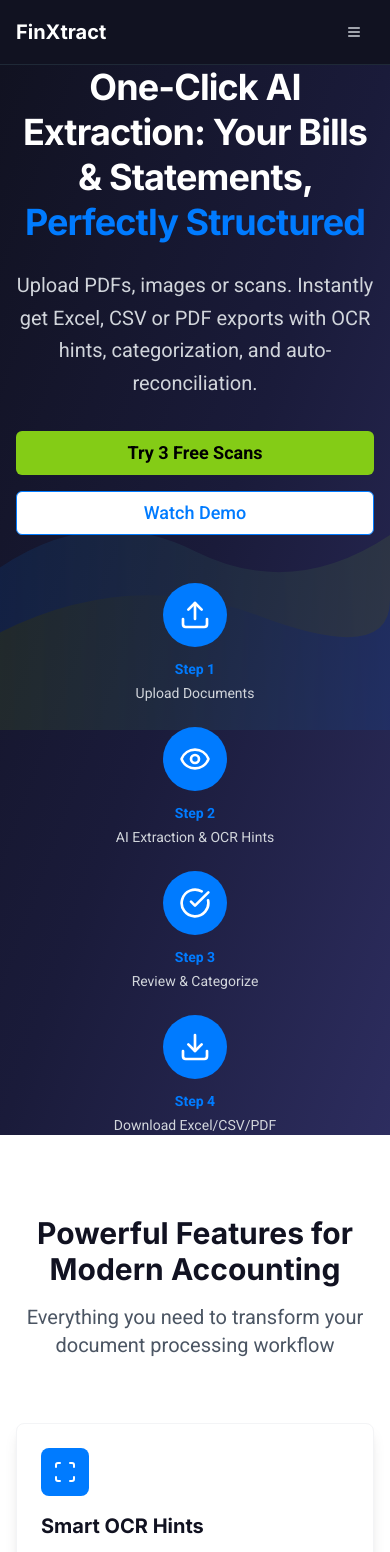
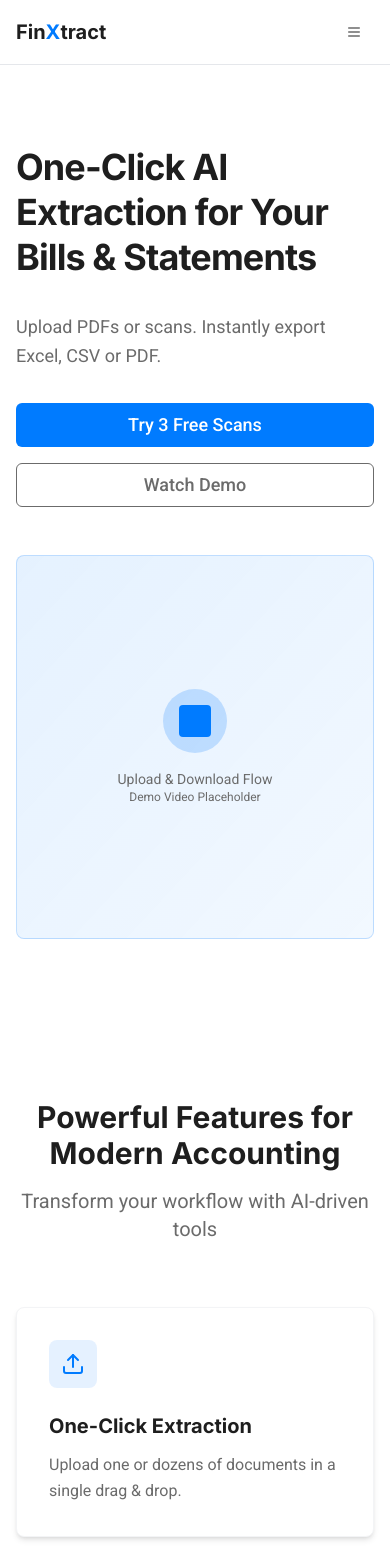
Before and after one commit to jonathanrao99/finxtract-ai-clarity, a React (Vite) app: page / in a window 390 px wide. Shown: the top 1552 px of the page. Built offline with nearby package versions, Linux system fonts and the light colour scheme.

Commit message:
Refactor: Implement new landing page design
Implement the new landing page design with the specified sections, styling, and interactive elements.

```diff
--- a/index.html
+++ b/index.html
@@ -4,23 +4,21 @@
   <head>
     <meta charset="UTF-8" />
     <meta name="viewport" content="width=device-width, initial-scale=1.0" />
-    <title>FinXtract - AI-Powered Bill & Statement Converter</title>
-    <meta name="description" content="One-Click AI Extraction: Your Bills & Statements, Perfectly Structured. Upload PDFs, images or scans. Instantly get Excel, CSV or PDF exports." />
+    <title>FinXtract - AI-Powered Document Converter</title>
+    <meta name="description" content="One-Click AI Extraction for Your Bills & Statements. Upload PDFs or scans. Instantly export Excel, CSV or PDF." />
     <meta name="author" content="FinXtract" />
 
     <!-- Google Fonts -->
     <link rel="preconnect" href="https://fonts.googleapis.com">
     <link rel="preconnect" href="https://fonts.gstatic.com" crossorigin>
-    <link href="https://fonts.googleapis.com/css2?family=Inter:wght@400;500;600;700;800&family=Roboto:wght@300;400;500;700&display=swap" rel="stylesheet">
+    <link href="https://fonts.googleapis.com/css2?family=Inter:wght@400;500;600;700;800&family=Roboto:wght@300;400;500;700&family=Poppins:wght@400;500;600;700;800&display=swap" rel="stylesheet">
 
-    <meta property="og:title" content="FinXtract - AI-Powered Bill & Statement Converter" />
-    <meta property="og:description" content="One-Click AI Extraction: Your Bills & Statements, Perfectly Structured" />
+    <meta property="og:title" content="FinXtract - AI-Powered Document Converter" />
+    <meta property="og:description" content="One-Click AI Extraction for Your Bills & Statements" />
     <meta property="og:type" content="website" />
-    <meta property="og:image" content="https://lovable.dev/opengraph-image-p98pqg.png" />
 
     <meta name="twitter:card" content="summary_large_image" />
     <meta name="twitter:site" content="@finxtract" />
-    <meta name="twitter:image" content="https://lovable.dev/opengraph-image-p98pqg.png" />
   </head>
 
   <body>
--- a/src/components/layout/Navbar.tsx
+++ b/src/components/layout/Navbar.tsx
@@ -6,15 +6,17 @@ import { Menu, X } from "lucide-react";
 export const Navbar = () => {
   const [isMenuOpen, setIsMenuOpen] = useState(false);
 
-  const menuItems = ["Home", "Features", "Pricing", "Reviews", "Contact"];
+  const menuItems = ["Home", "Features", "Pricing"];
 
   return (
-    <nav className="sticky top-0 z-50 bg-[#111221] text-white border-b border-gray-800">
+    <nav className="sticky top-0 z-50 bg-white border-b border-gray-200">
       <div className="max-w-7xl mx-auto px-4 sm:px-6 lg:px-8">
         <div className="flex justify-between items-center h-16">
           {/* Logo */}
           <div className="flex-shrink-0">
-            <h1 className="text-xl font-bold text-white">FinXtract</h1>
+            <h1 className="text-xl font-bold text-[#1E1E1E]">
+              Fin<span className="text-[#007BFF]">X</span>tract
+            </h1>
           </div>
 
           {/* Desktop Menu */}
@@ -24,7 +26,7 @@ export const Navbar = () => {
                 <a
                   key={item}
                   href={`#${item.toLowerCase()}`}
-                  className="text-gray-300 hover:text-white px-3 py-2 text-sm font-medium transition-colors"
+                  className="text-[#6B6B6B] hover:text-[#1E1E1E] px-3 py-2 text-sm font-medium transition-colors"
                 >
                   {item}
                 </a>
@@ -33,14 +35,8 @@ export const Navbar = () => {
           </div>
 
           {/* Desktop CTA */}
-          <div className="hidden md:flex items-center space-x-4">
-            <Button variant="ghost" className="text-gray-300 hover:text-white">
-              Login
-            </Button>
-            <Button variant="ghost" className="text-gray-300 hover:text-white">
-              Sign Up
-            </Button>
-            <Button className="bg-[#84CC16] hover:bg-[#65A30D] text-black font-medium">
+          <div className="hidden md:flex">
+            <Button className="bg-[#007BFF] hover:bg-[#0056b3] text-white font-medium">
               Get Started
             </Button>
           </div>
@@ -51,35 +47,42 @@ export const Navbar = () => {
               variant="ghost"
               size="icon"
               onClick={() => setIsMenuOpen(!isMenuOpen)}
-              className="text-gray-300 hover:text-white"
+              className="text-[#6B6B6B] hover:text-[#1E1E1E]"
             >
               {isMenuOpen ? <X size={24} /> : <Menu size={24} />}
             </Button>
           </div>
         </div>
 
-        {/* Mobile Menu */}
+        {/* Mobile Menu Overlay */}
         {isMenuOpen && (
-          <div className="md:hidden">
-            <div className="px-2 pt-2 pb-3 space-y-1 sm:px-3 border-t border-gray-800">
+          <div className="md:hidden fixed inset-0 z-50 bg-white">
+            <div className="flex justify-between items-center h-16 px-4 border-b border-gray-200">
+              <h1 className="text-xl font-bold text-[#1E1E1E]">
+                Fin<span className="text-[#007BFF]">X</span>tract
+              </h1>
+              <Button
+                variant="ghost"
+                size="icon"
+                onClick={() => setIsMenuOpen(false)}
+                className="text-[#6B6B6B] hover:text-[#1E1E1E]"
+              >
+                <X size={24} />
+              </Button>
+            </div>
+            <div className="px-4 py-8 space-y-6">
               {menuItems.map((item) => (
                 <a
                   key={item}
                   href={`#${item.toLowerCase()}`}
-                  className="text-gray-300 hover:text-white block px-3 py-2 text-sm font-medium"
+                  className="block text-2xl font-medium text-[#1E1E1E] hover:text-[#007BFF] transition-colors"
                   onClick={() => setIsMenuOpen(false)}
                 >
                   {item}
                 </a>
               ))}
-              <div className="pt-4 space-y-2">
-                <Button variant="ghost" className="w-full text-gray-300 hover:text-white">
-                  Login
-                </Button>
-                <Button variant="ghost" className="w-full text-gray-300 hover:text-white">
-                  Sign Up
-                </Button>
-                <Button className="w-full bg-[#84CC16] hover:bg-[#65A30D] text-black font-medium">
+              <div className="pt-4">
+                <Button className="w-full bg-[#007BFF] hover:bg-[#0056b3] text-white font-medium">
                   Get Started
                 </Button>
               </div>
--- a/src/components/sections/Features.tsx
+++ b/src/components/sections/Features.tsx
@@ -1,27 +1,27 @@
 
-import { Scan, Tag, GitMerge, Upload } from "lucide-react";
+import { Upload, Eye, Tag, GitMerge } from "lucide-react";
 
 export const Features = () => {
   const features = [
     {
-      icon: Scan,
-      title: "Smart OCR Hints",
-      description: "Highlight line-items as you hover with intelligent text recognition and extraction."
+      icon: Upload,
+      title: "One-Click Extraction",
+      description: "Upload one or dozens of documents in a single drag & drop."
+    },
+    {
+      icon: Eye,
+      title: "Live OCR Previews",
+      description: "See highlighted text and line-items before you download."
     },
     {
       icon: Tag,
-      title: "Auto-Categorization",
-      description: "Automatically sort rent, utilities, payroll and more with AI-powered classification."
+      title: "Smart Categorization",
+      description: "Auto-assign rents, utilities, payroll, and more."
     },
     {
       icon: GitMerge,
-      title: "Reconciliation Engine",
-      description: "Match payments to statements automatically with our advanced reconciliation system."
-    },
-    {
-      icon: Upload,
-      title: "Bulk Upload & API",
-      description: "Drag & drop multiple files plus REST endpoint for seamless integration."
+      title: "Auto-Reconciliation",
+      description: "Match payments to bank entries—zero manual work."
     }
   ];
 
@@ -29,27 +29,27 @@ export const Features = () => {
     <section id="features" className="py-20 bg-white">
       <div className="max-w-7xl mx-auto px-4 sm:px-6 lg:px-8">
         <div className="text-center mb-16">
-          <h2 className="text-3xl md:text-4xl font-bold text-[#111221] mb-4">
+          <h2 className="text-3xl md:text-4xl font-bold text-[#1E1E1E] mb-4">
             Powerful Features for Modern Accounting
           </h2>
-          <p className="text-xl text-gray-600 max-w-3xl mx-auto">
-            Everything you need to transform your document processing workflow
+          <p className="text-xl text-[#6B6B6B] max-w-3xl mx-auto">
+            Transform your workflow with AI-driven tools
           </p>
         </div>
 
-        <div className="grid grid-cols-1 md:grid-cols-2 lg:grid-cols-4 gap-8">
+        <div className="grid grid-cols-1 md:grid-cols-2 gap-8">
           {features.map((feature, index) => (
             <div
               key={index}
-              className="bg-white p-6 rounded-lg shadow-lg hover:shadow-xl transition-shadow duration-300 border border-gray-100 group"
+              className="bg-white p-8 rounded-lg shadow-md hover:shadow-lg transition-all duration-300 border border-gray-100 group hover:border-[#007BFF] hover:translate-y-[-4px]"
             >
-              <div className="w-12 h-12 bg-[#007BFF] rounded-lg flex items-center justify-center mb-4 group-hover:bg-[#0056b3] transition-colors">
-                <feature.icon className="w-6 h-6 text-white" />
+              <div className="w-12 h-12 bg-[#007BFF]/10 rounded-lg flex items-center justify-center mb-6 group-hover:bg-[#007BFF]/20 transition-colors">
+                <feature.icon className="w-6 h-6 text-[#007BFF]" />
               </div>
-              <h3 className="text-xl font-bold text-[#111221] mb-2">
+              <h3 className="text-xl font-bold text-[#1E1E1E] mb-3">
                 {feature.title}
               </h3>
-              <p className="text-gray-600 leading-relaxed">
+              <p className="text-[#6B6B6B] leading-relaxed">
                 {feature.description}
               </p>
             </div>
--- a/src/components/sections/Hero.tsx
+++ b/src/components/sections/Hero.tsx
@@ -1,84 +1,49 @@
 
 import { Button } from "@/components/ui/button";
-import { Upload, Eye, CheckCircle, Download } from "lucide-react";
 
 export const Hero = () => {
-  const workflowSteps = [
-    { icon: Upload, label: "Upload Documents" },
-    { icon: Eye, label: "AI Extraction & OCR Hints" },
-    { icon: CheckCircle, label: "Review & Categorize" },
-    { icon: Download, label: "Download Excel/CSV/PDF" }
-  ];
-
   return (
-    <section className="relative min-h-screen flex items-center justify-center bg-gradient-to-br from-[#111221] via-[#1a1b3a] to-[#2d2d5f] text-white overflow-hidden">
-      {/* Abstract SVG Background */}
-      <div className="absolute inset-0 opacity-10">
-        <svg className="w-full h-full" viewBox="0 0 1200 800" fill="none">
-          <path
-            d="M0,300 Q300,100 600,250 T1200,200 L1200,800 L0,800 Z"
-            fill="url(#gradient1)"
-          />
-          <path
-            d="M0,500 Q400,300 800,450 T1200,400 L1200,800 L0,800 Z"
-            fill="url(#gradient2)"
-          />
-          <defs>
-            <linearGradient id="gradient1" x1="0%" y1="0%" x2="100%" y2="0%">
-              <stop offset="0%" stopColor="#007BFF" />
-              <stop offset="100%" stopColor="#84CC16" />
-            </linearGradient>
-            <linearGradient id="gradient2" x1="0%" y1="0%" x2="100%" y2="0%">
-              <stop offset="0%" stopColor="#84CC16" />
-              <stop offset="100%" stopColor="#007BFF" />
-            </linearGradient>
-          </defs>
-        </svg>
-      </div>
-
-      <div className="relative z-10 max-w-7xl mx-auto px-4 sm:px-6 lg:px-8 text-center">
-        <div className="max-w-4xl mx-auto">
-          <h1 className="text-4xl md:text-6xl font-bold mb-6 leading-tight tracking-tight">
-            One-Click AI Extraction: Your Bills & Statements,{" "}
-            <span className="text-[#007BFF]">Perfectly Structured</span>
+    <section className="relative min-h-screen flex items-center bg-white">
+      <div className="max-w-7xl mx-auto px-4 sm:px-6 lg:px-8 py-20">
+        <div className="grid grid-cols-1 lg:grid-cols-2 gap-12 items-center">
+          {/* Left Content */}
+          <div className="space-y-8">
+            <h1 className="text-4xl md:text-5xl lg:text-6xl font-bold text-[#1E1E1E] leading-tight tracking-tight">
+              One-Click AI Extraction for Your Bills & Statements
             </h1>
 
-          <p className="text-xl md:text-2xl text-gray-300 mb-8 max-w-3xl mx-auto leading-relaxed">
-            Upload PDFs, images or scans. Instantly get Excel, CSV or PDF exports with OCR hints,
-            categorization, and auto-reconciliation.
+            <p className="text-lg md:text-xl text-[#6B6B6B] leading-relaxed max-w-2xl">
+              Upload PDFs or scans. Instantly export Excel, CSV or PDF.
             </p>
 
-          <div className="flex flex-col sm:flex-row gap-4 justify-center mb-12">
+            <div className="flex flex-col sm:flex-row gap-4">
               <Button
                 size="lg"
-              className="bg-[#84CC16] hover:bg-[#65A30D] text-black font-semibold px-8 py-3 text-lg"
+                className="bg-[#007BFF] hover:bg-[#0056b3] text-white font-medium px-8 py-3 text-lg transition-all duration-200"
               >
                 Try 3 Free Scans
               </Button>
               <Button
                 size="lg"
                 variant="outline"
-              className="border-[#007BFF] text-[#007BFF] hover:bg-[#007BFF] hover:text-white px-8 py-3 text-lg"
+                className="border-[#6B6B6B] text-[#6B6B6B] hover:bg-[#6B6B6B] hover:text-white px-8 py-3 text-lg transition-all duration-200"
               >
                 Watch Demo
               </Button>
             </div>
+          </div>
 
-          {/* Workflow Steps */}
-          <div className="grid grid-cols-1 md:grid-cols-4 gap-6 max-w-4xl mx-auto">
-            {workflowSteps.map((step, index) => (
-              <div key={index} className="flex flex-col items-center space-y-3">
-                <div className="w-16 h-16 bg-[#007BFF] rounded-full flex items-center justify-center">
-                  <step.icon className="w-8 h-8 text-white" />
+          {/* Right Content - Placeholder for graphic/video */}
+          <div className="flex justify-center">
+            <div className="w-full max-w-md h-96 bg-gradient-to-br from-[#007BFF]/10 to-[#007BFF]/5 rounded-lg border border-[#007BFF]/20 flex items-center justify-center">
+              <div className="text-center text-[#6B6B6B]">
+                <div className="w-16 h-16 bg-[#007BFF]/20 rounded-full mx-auto mb-4 flex items-center justify-center">
+                  <div className="w-8 h-8 bg-[#007BFF] rounded-sm"></div>
                 </div>
-                <div className="text-center">
-                  <div className="text-sm text-[#007BFF] font-semibold mb-1">
-                    Step {index + 1}
-                  </div>
-                  <div className="text-sm text-gray-300">{step.label}</div>
+                <p className="text-sm">Upload & Download Flow</p>
+                <p className="text-xs">Demo Video Placeholder</p>
               </div>
             </div>
-            ))}
           </div>
         </div>
       </div>
--- a/src/components/sections/Pricing.tsx
+++ b/src/components/sections/Pricing.tsx
@@ -9,41 +9,40 @@ export const Pricing = () => {
   const plans = [
     {
       name: "Basic",
-      subtitle: "For freelancers",
-      monthlyPrice: 19,
-      yearlyPrice: 190,
+      monthlyPrice: 9.99,
+      yearlyPrice: 99,
       features: [
         "50 pages/month",
-        "OCR hints & basic categorization",
-        "Email support",
-        "Basic export formats"
-      ]
+        "OCR previews & categorization",
+        "Email support"
+      ],
+      cta: "Get Started",
+      ctaVariant: "default" as const
     },
     {
       name: "Pro",
       subtitle: "Most Popular",
-      monthlyPrice: 49,
-      yearlyPrice: 490,
+      monthlyPrice: 24.99,
+      yearlyPrice: 249,
       popular: true,
       features: [
         "500 pages/month",
         "All Basic features",
-        "Auto-reconciliation & bulk upload",
-        "Priority email & chat support",
-        "Advanced categorization"
-      ]
+        "Reconciliation & bulk upload",
+        "Priority chat & email"
+      ],
+      cta: "Get Started",
+      ctaVariant: "default" as const
     },
     {
       name: "Enterprise",
-      subtitle: "Custom pricing",
       custom: true,
       features: [
-        "Unlimited pages",
-        "API access",
-        "Dedicated account manager",
-        "SLA & compliance features",
-        "Custom integrations"
-      ]
+        "Unlimited pages + API access",
+        "Dedicated account team & SLA"
+      ],
+      cta: "Contact Sales",
+      ctaVariant: "outline" as const
     }
   ];
 
@@ -51,16 +50,13 @@ export const Pricing = () => {
     <section id="pricing" className="py-20 bg-white">
       <div className="max-w-7xl mx-auto px-4 sm:px-6 lg:px-8">
         <div className="text-center mb-16">
-          <h2 className="text-3xl md:text-4xl font-bold text-[#111221] mb-4">
+          <h2 className="text-3xl md:text-4xl font-bold text-[#1E1E1E] mb-8">
             Simple, Transparent Pricing
           </h2>
-          <p className="text-xl text-gray-600 mb-8">
-            Choose the plan that fits your needs
-          </p>
 
           {/* Billing Toggle */}
           <div className="flex items-center justify-center space-x-4 mb-8">
-            <span className={`text-sm ${!isYearly ? 'text-[#111221] font-semibold' : 'text-gray-500'}`}>
+            <span className={`text-sm ${!isYearly ? 'text-[#1E1E1E] font-semibold' : 'text-[#6B6B6B]'}`}>
               Monthly
             </span>
             <button
@@ -75,7 +71,7 @@ export const Pricing = () => {
                 }`}
               />
             </button>
-            <span className={`text-sm ${isYearly ? 'text-[#111221] font-semibold' : 'text-gray-500'}`}>
+            <span className={`text-sm ${isYearly ? 'text-[#1E1E1E] font-semibold' : 'text-[#6B6B6B]'}`}>
               Yearly
             </span>
           </div>
@@ -85,7 +81,7 @@ export const Pricing = () => {
           {plans.map((plan, index) => (
             <div
               key={index}
-              className={`bg-white rounded-lg shadow-lg p-8 relative ${
+              className={`bg-white rounded-lg shadow-lg p-8 relative transition-all duration-300 hover:shadow-xl ${
                 plan.popular ? 'ring-2 ring-[#007BFF] scale-105' : 'border border-gray-200'
               }`}
             >
@@ -98,21 +94,23 @@ export const Pricing = () => {
               )}
 
               <div className="text-center mb-8">
-                <h3 className="text-2xl font-bold text-[#111221] mb-2">
+                <h3 className="text-2xl font-bold text-[#1E1E1E] mb-2">
                   {plan.name}
                 </h3>
-                <p className="text-gray-600 mb-4">{plan.subtitle}</p>
+                {plan.subtitle && (
+                  <p className="text-[#6B6B6B] mb-4">{plan.subtitle}</p>
+                )}
 
                 {plan.custom ? (
-                  <div className="text-3xl font-bold text-[#111221]">
-                    Custom
+                  <div className="text-3xl font-bold text-[#1E1E1E]">
+                    Custom pricing
                   </div>
                 ) : (
                   <div>
-                    <span className="text-4xl font-bold text-[#111221]">
+                    <span className="text-4xl font-bold text-[#1E1E1E]">
                       ${isYearly ? plan.yearlyPrice : plan.monthlyPrice}
                     </span>
-                    <span className="text-gray-600">
+                    <span className="text-[#6B6B6B]">
                       /{isYearly ? 'year' : 'month'}
                     </span>
                   </div>
@@ -122,28 +120,29 @@ export const Pricing = () => {
               <ul className="space-y-4 mb-8">
                 {plan.features.map((feature, featureIndex) => (
                   <li key={featureIndex} className="flex items-start">
-                    <Check className="w-5 h-5 text-[#84CC16] mr-3 mt-0.5 flex-shrink-0" />
-                    <span className="text-gray-700">{feature}</span>
+                    <Check className="w-5 h-5 text-[#007BFF] mr-3 mt-0.5 flex-shrink-0" />
+                    <span className="text-[#6B6B6B]">{feature}</span>
                   </li>
                 ))}
               </ul>
 
               <Button
-                className={`w-full ${
-                  plan.popular
-                    ? 'bg-[#007BFF] hover:bg-[#0056b3]'
-                    : 'bg-[#84CC16] hover:bg-[#65A30D]'
-                } text-white font-semibold`}
+                className={`w-full font-semibold ${
+                  plan.ctaVariant === "outline"
+                    ? 'border-[#007BFF] text-[#007BFF] hover:bg-[#007BFF] hover:text-white'
+                    : 'bg-[#007BFF] hover:bg-[#0056b3] text-white'
+                }`}
+                variant={plan.ctaVariant}
               >
-                {plan.custom ? 'Contact Sales' : 'Get Started'}
+                {plan.cta}
               </Button>
             </div>
           ))}
         </div>
 
         <div className="text-center mt-8">
-          <p className="text-sm text-gray-500">
-            First-time users get 3 free scans when you sign up.
+          <p className="text-sm text-[#6B6B6B]">
+            First-time users receive 3 free scans upon sign-up.
           </p>
         </div>
       </div>
--- a/src/index.css
+++ b/src/index.css
@@ -36,47 +36,32 @@
     --radius: 0.5rem;
 
     --sidebar-background: 0 0% 98%;
-
     --sidebar-foreground: 240 5.3% 26.1%;
-
     --sidebar-primary: 240 5.9% 10%;
-
     --sidebar-primary-foreground: 0 0% 98%;
-
     --sidebar-accent: 240 4.8% 95.9%;
-
     --sidebar-accent-foreground: 240 5.9% 10%;
-
     --sidebar-border: 220 13% 91%;
-
     --sidebar-ring: 217.2 91.2% 59.8%;
   }
 
   .dark {
     --background: 222.2 84% 4.9%;
     --foreground: 210 40% 98%;
-
     --card: 222.2 84% 4.9%;
     --card-foreground: 210 40% 98%;
-
     --popover: 222.2 84% 4.9%;
     --popover-foreground: 210 40% 98%;
-
     --primary: 210 40% 98%;
     --primary-foreground: 222.2 47.4% 11.2%;
-
     --secondary: 217.2 32.6% 17.5%;
     --secondary-foreground: 210 40% 98%;
-
     --muted: 217.2 32.6% 17.5%;
     --muted-foreground: 215 20.2% 65.1%;
-
     --accent: 217.2 32.6% 17.5%;
     --accent-foreground: 210 40% 98%;
-
     --destructive: 0 62.8% 30.6%;
     --destructive-foreground: 210 40% 98%;
-
     --border: 217.2 32.6% 17.5%;
     --input: 217.2 32.6% 17.5%;
     --ring: 212.7 26.8% 83.9%;
@@ -103,4 +88,36 @@
   h1, h2, h3, h4, h5, h6 {
     @apply font-inter;
   }
+
+  /* Add Poppins as alternative heading font */
+  .font-poppins {
+    font-family: 'Poppins', sans-serif;
+  }
 }
+
+/* Smooth scroll behavior */
+html {
+  scroll-behavior: smooth;
+}
+
+/* Hover animations for cards */
+@layer utilities {
+  .card-hover {
+    @apply transition-all duration-300 hover:shadow-lg hover:translate-y-[-4px];
+  }
+
+  .fade-in {
+    @apply opacity-0 animate-fade-in;
+  }
+}
+
+@keyframes fade-in {
+  from {
+    opacity: 0;
+    transform: translateY(20px);
+  }
+  to {
+    opacity: 1;
+    transform: translateY(0);
+  }
+}
--- a/src/pages/Index.tsx
+++ b/src/pages/Index.tsx
@@ -1,10 +1,9 @@
 
 import { Hero } from "@/components/sections/Hero";
 import { Features } from "@/components/sections/Features";
-import { LiveStats } from "@/components/sections/LiveStats";
+import { TrustedBy } from "@/components/sections/TrustedBy";
 import { Testimonials } from "@/components/sections/Testimonials";
 import { Pricing } from "@/components/sections/Pricing";
-import { TrustBar } from "@/components/sections/TrustBar";
 import { Navbar } from "@/components/layout/Navbar";
 import { Footer } from "@/components/layout/Footer";
 
@@ -14,10 +13,9 @@ const Index = () => {
       <Navbar />
       <Hero />
       <Features />
-      <LiveStats />
+      <TrustedBy />
       <Testimonials />
       <Pricing />
-      <TrustBar />
       <Footer />
     </div>
   );
--- a/tailwind.config.ts
+++ b/tailwind.config.ts
@@ -22,6 +22,7 @@ export default {
 			fontFamily: {
 				'inter': ['Inter', 'sans-serif'],
 				'roboto': ['Roboto', 'sans-serif'],
+				'poppins': ['Poppins', 'sans-serif'],
 			},
 			colors: {
 				border: 'hsl(var(--border))',
@@ -89,11 +90,22 @@ export default {
 					to: {
 						height: '0'
 					}
+				},
+				'fade-in': {
+					'0%': {
+						opacity: '0',
+						transform: 'translateY(20px)'
+					},
+					'100%': {
+						opacity: '1',
+						transform: 'translateY(0)'
+					}
 				}
 			},
 			animation: {
 				'accordion-down': 'accordion-down 0.2s ease-out',
-				'accordion-up': 'accordion-up 0.2s ease-out'
+				'accordion-up': 'accordion-up 0.2s ease-out',
+				'fade-in': 'fade-in 0.6s ease-out'
 			}
 		}
 	},
```
Also changed, not shown: src/components/layout/Footer.tsx (+15 -40 lines), src/components/sections/Testimonials.tsx (+15 -12 lines), src/components/sections/TrustedBy.tsx (added, +33 -0 lines). Lines whose indentation alone changed are shown as unchanged.
